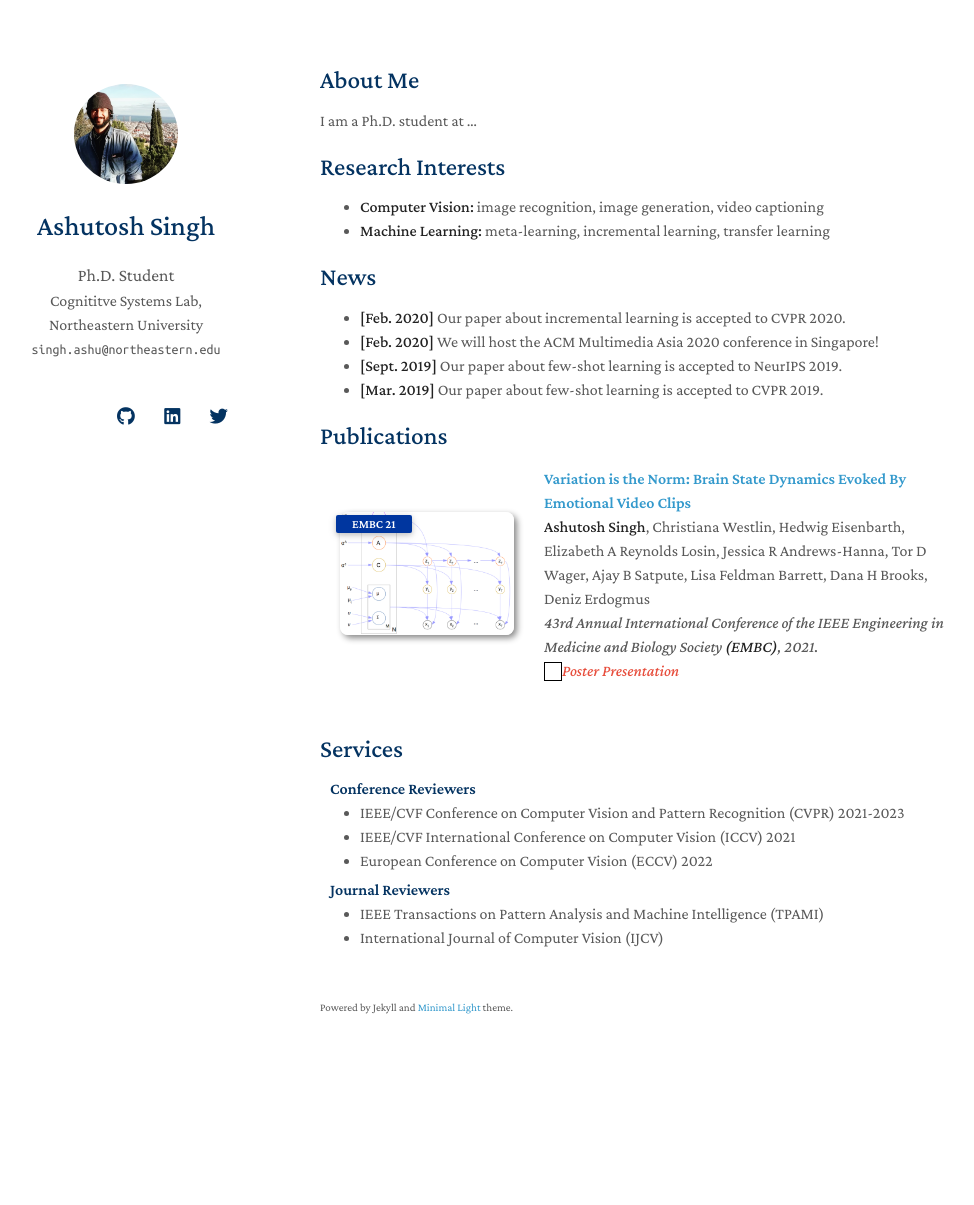
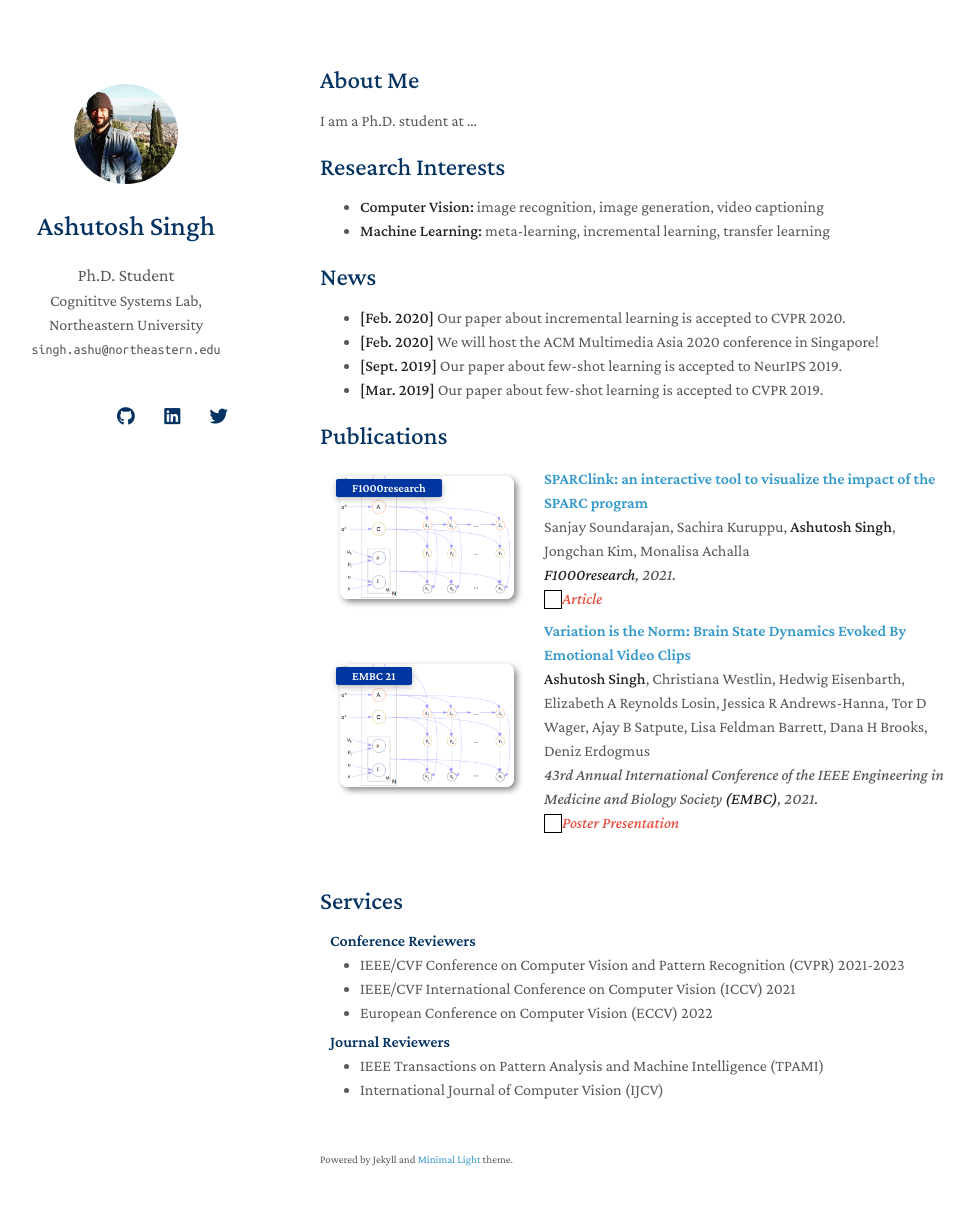
Before and after one commit to ashutosh17dec/ashutosh17dec.github.io, a Jekyll site: the page built from index.md, in a window 1280 px wide and 1240 px high. Shown: the top 1205 px of the window, without its empty margins (150-1124 px from the left). Built offline with Jekyll 4.4.1, drawn with Linux system fonts in a browser that asks for light colours; nearby versions of some CDN libraries; a style sheet for code colours, icons or effects is not loaded; our own code applies the rules of GitHub Pages for plain Markdown files.

Commit message:
Update publications.md

```diff
--- a/_includes/publications.md
+++ b/_includes/publications.md
@@ -2,7 +2,26 @@
 
 <div class="publications">
 <ol class="bibliography">
+<li>
+<div class="pub-row">
 
+  <div class="col-sm-3 abbr" style="position: relative;padding-right: 15px;padding-left: 15px;">
+    <img src="assets/img/Screenshot from 2023-01-12 05-51-20.png" class="teaser img-fluid z-depth-1">
+    <abbr class="badge">F1000research</abbr>
+  </div>
+
+  <div class="col-sm-9" style="position: relative;width: 100%;padding-right: 15px;padding-left: 20px;">
+    <div class="title"><a href="https://www.biorxiv.org/content/10.1101/2021.10.22.465507v1.full.pdf">SPARClink: an interactive tool to visualize the impact of the SPARC program</a></div>
+    <div class="author">Sanjay Soundarajan, Sachira Kuruppu, <strong>Ashutosh Singh</strong>, Jongchan Kim, Monalisa Achalla
+</div>
+    <div class="periodical"><em><strong>F1000research</strong>, 2021.</em></div>
+    <div class="links">
+      <a href="https://fairdataihub.org/sparclink" class="btn btn-sm z-depth-0" role="button" target="_blank" style="font-size:12px;"></a>
+      <strong><i style="color:#e74d3c">Article</i></strong>
+    </div>
+  </div>
+</div>
+</li>
 <li>
 <div class="pub-row">
 
```
